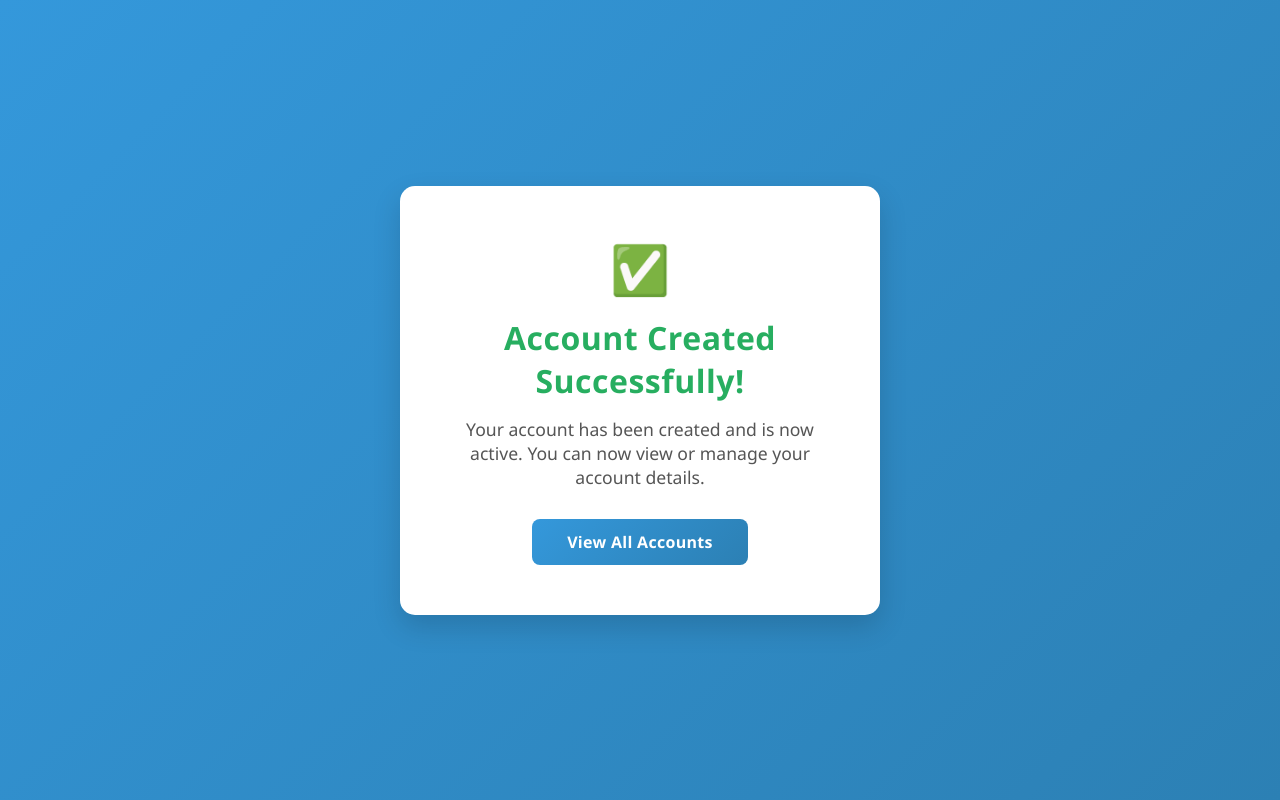
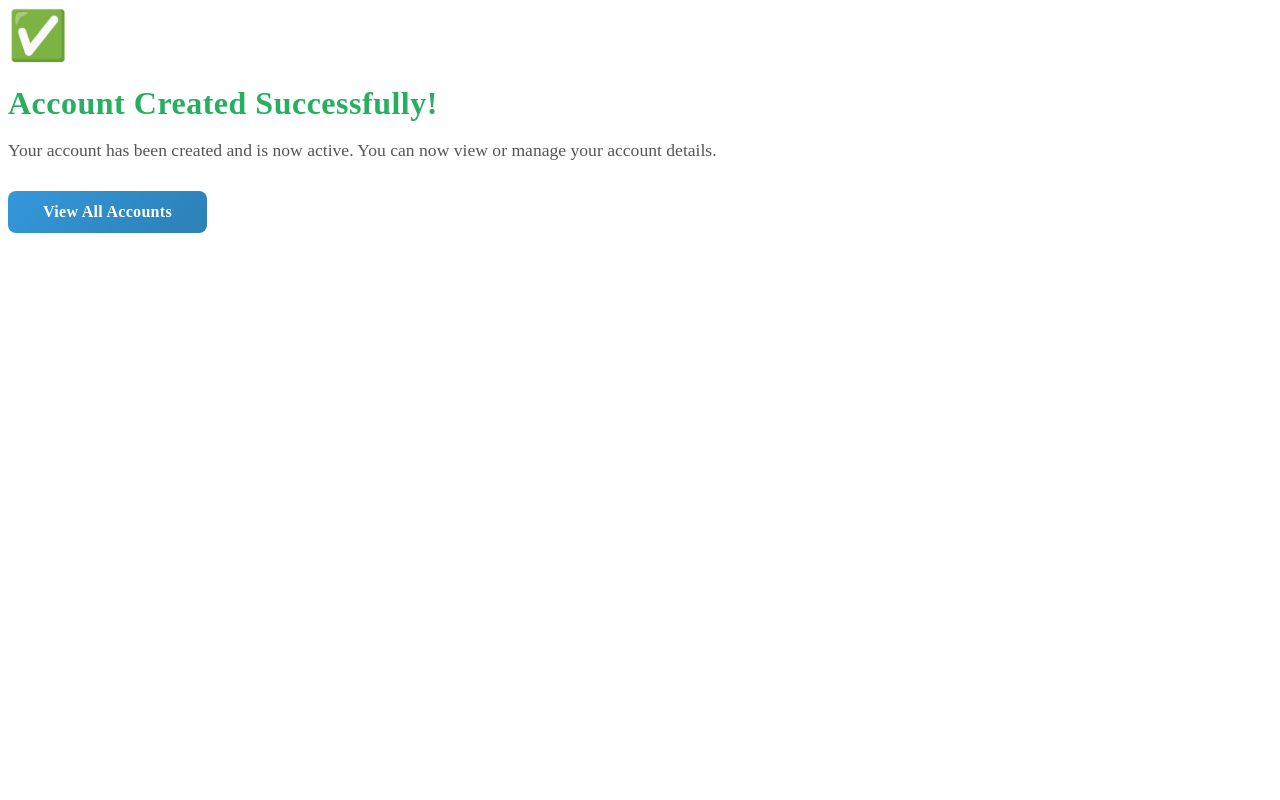
Before and after one commit to tanvi2711/Python_Full_stack_Projects, a Flask app: template BANKAPP/templates/newaccountsuccess.html in a window 1280 px wide. Run offline with Flask 3, Linux system fonts and the light colour scheme; the template is opened without the code that fills it, so the values that code supplies are empty.

```diff
--- a/BANKAPP/templates/newaccountsuccess.html
+++ b/BANKAPP/templates/newaccountsuccess.html
@@ -5,41 +5,6 @@
     <title>Account Created</title>
     <style>
         /* ---------- Global Reset ---------- */
-        * {
-            margin: 0;
-            padding: 0;
-            box-sizing: border-box;
-            font-family: 'Poppins', 'Segoe UI', Tahoma, Geneva, Verdana, sans-serif;
-        }
-
-        /* ---------- Page Background ---------- */
-        body {
-            background: linear-gradient(135deg, #3498db, #2c80b4);
-            display: flex;
-            justify-content: center;
-            align-items: center;
-            height: 100vh;
-            color: #2c3e50;
-        }
-
-        /* ---------- Container Box ---------- */
-        .container {
-            background: #ffffff;
-            padding: 50px 60px;
-            border-radius: 15px;
-            text-align: center;
-            box-shadow: 0 12px 28px rgba(0, 0, 0, 0.15);
-            width: 100%;
-            max-width: 480px;
-            transition: all 0.3s ease;
-        }
-
-        .container:hover {
-            transform: translateY(-4px);
-            box-shadow: 0 16px 35px rgba(0, 0, 0, 0.2);
-        }
-
-        /* ---------- Heading ---------- */
         .container h1 {
             color: #27ae60;
             font-size: 2rem;
```
